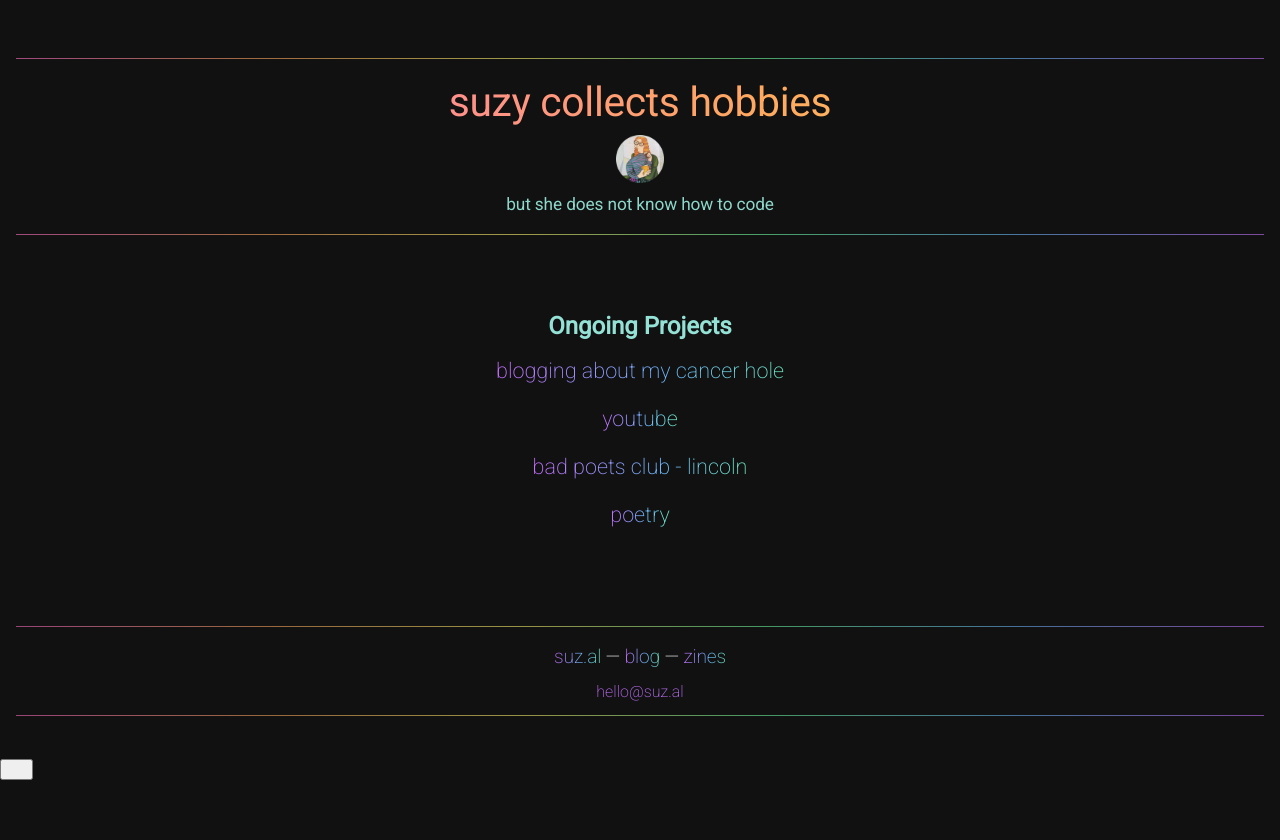
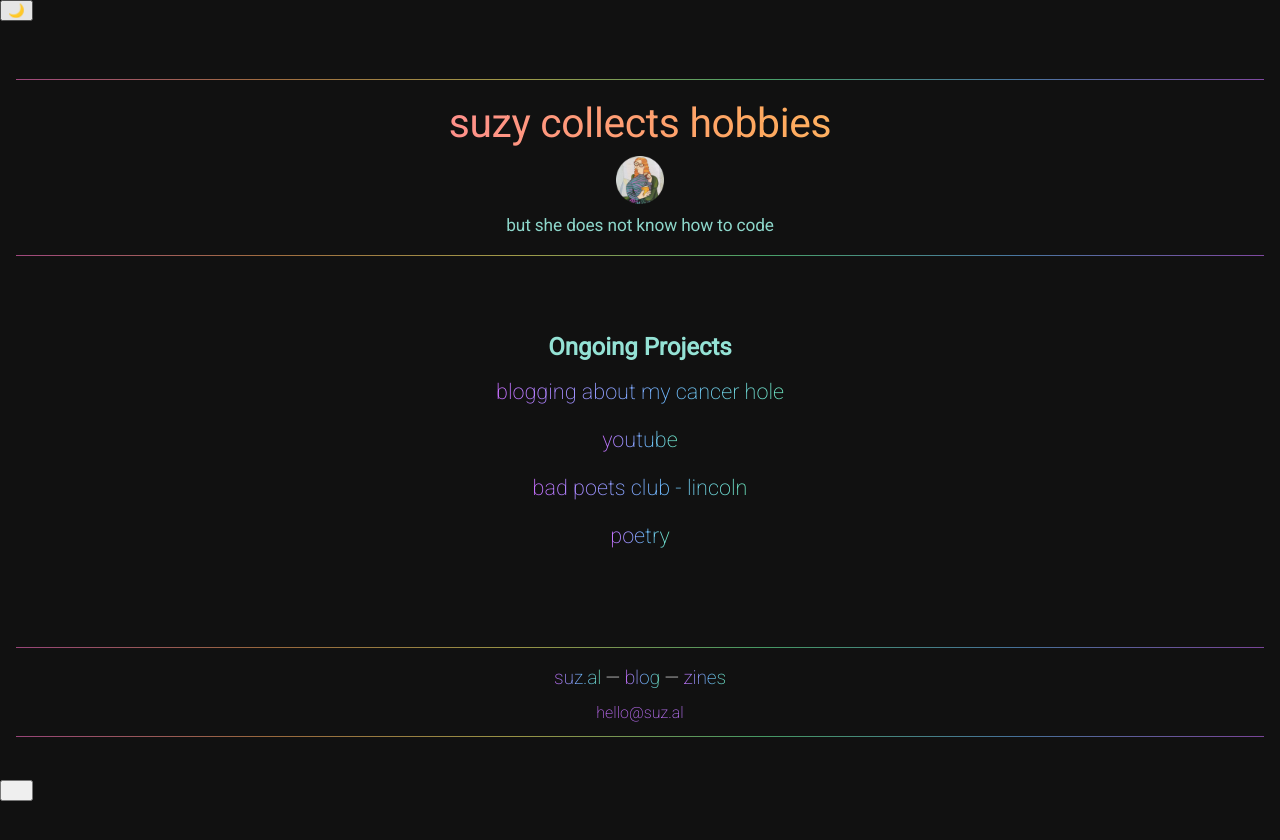
Before and after one commit to Marmitewarlock/suzal, a Jekyll site: the page built from index.md, in a window 1280 px wide. Shown: the top 840 px of the page. Built offline with Jekyll 4.4.1, drawn with Linux system fonts in a browser that asks for light colours.

Commit message:
Update default.html

```diff
--- a/_layouts/default.html
+++ b/_layouts/default.html
@@ -14,6 +14,7 @@
 </head>
 
 <body class="theme-dark">
+<button id="theme-toggle" class="theme-toggle">🌙</button>
 
   <header class="rv-blog-header royal-crest">
 
```
